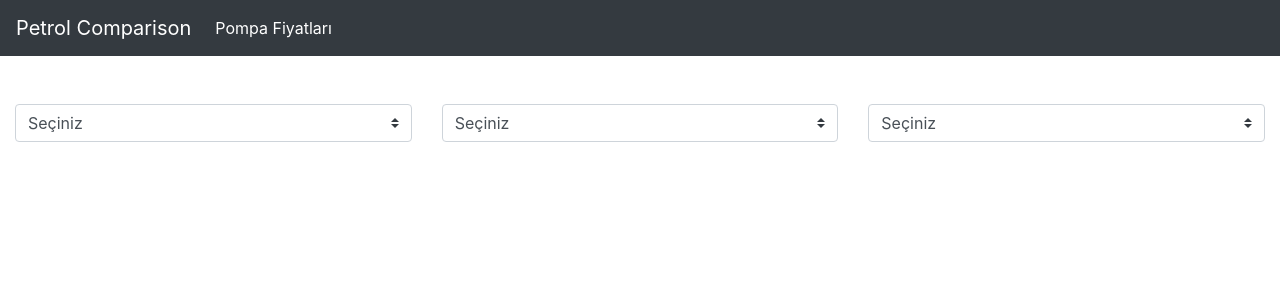
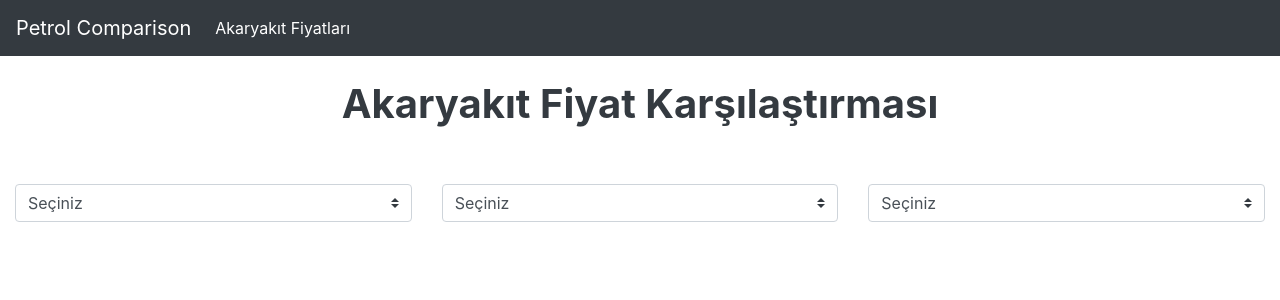
Before and after one commit to kaansen57/Petrol-Prices-Comparison, a Vue app: page / in a window 1280 px wide. Shown: the top 300 px of the page. Built offline with nearby package versions, Linux system fonts and the light colour scheme.

Commit message:
bug fixed

```diff
--- a/package.json
+++ b/package.json
@@ -13,8 +13,6 @@
     "jquery": "^3.5.1",
     "popper.js": "^1.16.1",
     "vue": "^2.6.12",
-    "vue-axios-cors": "^1.0.1",
-    "vue-loading-skeleton": "^1.1.9",
     "vue-router": "^3.2.0",
     "vuex": "^3.4.0"
   },
--- a/src/App.vue
+++ b/src/App.vue
@@ -6,12 +6,14 @@
 
 <script>
 import Home from "@/views/Home";
+
 export default {
   data() {
     return {};
   },
   components: {
     Home,
+
   },
 };
 </script>
--- a/src/components/Card.vue
+++ b/src/components/Card.vue
@@ -1,6 +1,6 @@
 <template >
-    <div class="col-md-4 mt-5 ">
-      <div class="ks__card text-center p-4" v-if="selectedPetrols === 'PO'" :key="1" >
+    <div class="col-md-4 mt-5 mb-5 ">
+      <div class="ks__card text-center p-4" v-if="selectedPetrols === 'PO'"  >
         <div class="ks__card--side ks__card--front po" >
           <div class="row">
             <div class="col-md-2"></div>
@@ -8,7 +8,7 @@
               <div class="card-body">
                 <div class="card-title">
                   <h3 class="mt-5 ml-5 text-white">
-                    Yakıt Türü : <b>{{ cardData.title }}</b>
+                 <span style="color:#d3d3d3;">Yakıt Türü : </span> <b>{{ cardData.title }}</b>
                   </h3>
                 </div>
                 <h4 class="text-white">
@@ -23,14 +23,14 @@
         <div class="ks__card--side ks__card--back back-po"></div>
       </div>
 
-      <div class="ks__card text-center p-4" v-if="selectedPetrols === 'OPET'" :key="2">
+      <div class="ks__card text-center p-4" v-if="selectedPetrols === 'OPET'">
         <div class="ks__card--side ks__card--front opet">
           <div class="row">
             <div class="col-md-12 text-center">
               <div class="card-body">
                 <div class="card-title">
                   <h3 class="mt-5 ml-5 text-white">
-                    Yakıt Türü : <b>{{ cardData.title }}</b>
+                    <span style="color:#f0cd09;">Yakıt Türü : </span>  <b>{{ cardData.title }}</b>
                   </h3>
                 </div>
                 <h4 class="text-white">
@@ -49,6 +49,7 @@
 </template>
 <script>
 import {mapGetters} from 'vuex'
+
 export default {
   name: "Card",
   props: ["cardData" ],
@@ -58,11 +59,8 @@ export default {
   computed:{
     ...mapGetters([
         'titlePrices',
-        'selectedPetrols',
-        'citys',
-        'districts'
-    ])
-  }
+        'selectedPetrols'])
+  },
 };
 </script>
 
--- a/src/components/Header.vue
+++ b/src/components/Header.vue
@@ -17,7 +17,7 @@
       <div class="collapse navbar-collapse" id="navbarNav">
         <ul class="navbar-nav">
           <li class="nav-item active">
-            <a class="nav-link" href="/">Pompa Fiyatları</a>
+            <a class="nav-link" href="/">Akaryakıt Fiyatları</a>
           </li>
 
         </ul>
--- a/src/store/index.js
+++ b/src/store/index.js
@@ -33,11 +33,8 @@ export default new Vuex.Store({
       if (!payload) {
         state.titlePrice = []
       } else {
-        state.titlePrice.push(payload);
+        state.titlePrice = payload;
       }
-    },
-    titlePriceSetOpet(state, payload) {
-      state.titlePrice = payload;
     },
     citySet(state, payload) {
       state.city = payload;
@@ -54,13 +51,17 @@ export default new Vuex.Store({
       };
       axios(options)
         .then((res) => {
-
-          Object.keys(res.data).forEach((key) => {
-            if (key === "AktarimTarihi") {
-            } else {
-              context.commit("titlePriceSet", { title: key, price: res.data[key] })
-            }
-          });
+          console.log(res);
+          const data = res.data;
+          const arr = [
+            { title: "V/Max Kurşunsuz 95", price: data.K95 },
+            { title: "V/Max Kurşunsuz 97", price: data.K97 },
+            { title: "V/Max EuroDiesel", price: data.Mot50 },
+            { title: "V/Pro EuroDiesel", price: data.MotPro },
+            { title: "PO/Gaz", price: data.PoGaz }
+          ];
+          console.log(arr);
+          context.commit("titlePriceSet",arr);
         })
         .catch((err) => {
           console.error("Connected Failed " + err);
@@ -88,7 +89,7 @@ export default new Vuex.Store({
                 { title: "Yüksek Kükürtlü Oil", price: x._YuksekKukurtluOil },
                 { title: "Gaz Yağı", price: x._GazYagi },
                 { title: "Kalorifer Yakıtı", price: x._KaloriferYakiti }];
-              context.commit("titlePriceSetOpet", arr);
+              context.commit("titlePriceSet", arr);
             });
         })
         .catch((err) => {
--- a/src/views/Home.vue
+++ b/src/views/Home.vue
@@ -1,6 +1,11 @@
 <template>
   <div>
     <Header :petrol="selectedPetrol" />
+    <div class="row mx-auto">
+       <div class="col-md-12 text-center mt-4" >
+          <h1 :class="textBg"> <b> Akaryakıt Fiyat Karşılaştırması </b> </h1>
+       </div>
+     </div>
     <div class="row mx-auto">
       <div class="col-md-4 custom-margin">
         <div class="input-group">
@@ -42,13 +47,16 @@
       enter-active-class="animate__animated animate__bounceInLeft"
       leave-active-class="animate__animated animate__bounceOutRight"
       appear
+
     >
+
       <Card
         class="float-left"
         :cardData="item"
         v-for="(item, i) in titlePrices"
         :key="i"
       ></Card>
+
     </transition-group>
   </div>
 </template>
@@ -69,14 +77,13 @@ export default {
       selectedDistrict: "Seçiniz",
       cityNo: -1,
       districts: [],
-      po: [],
-      opet: [],
-      titlePrice: [],
+      textBg:"text-dark"
     };
   },
   components: {
     Header,
     Card,
+
   },
   methods: {
     ilId(event) {
@@ -100,6 +107,16 @@ export default {
         .replace(/ö/gim, "o")
         .replace(/ç/gim, "c");
     },
+    poVuexConfig(){
+      this.$store.commit("citySet", this.turkishToEnglish(this.iller[this.cityNo].il.toUpperCase()));
+        this.$store.commit("districtSet", this.turkishToEnglish(this.selectedDistrict.toUpperCase()));
+        this.$store.dispatch("petrolOfisiAction");
+    },
+    opetVuexConfig(){
+       this.$store.commit("citySet", this.iller[this.cityNo].il.toUpperCase());
+        this.$store.commit("districtSet", this.selectedDistrict.toUpperCase());
+        this.$store.dispatch("opet");
+    }
   },
   computed: {
     ...mapGetters(["titlePrices", "selectedPetrols"]),
@@ -116,27 +133,22 @@ export default {
     selectedDistrict() {
       this.selectedPetrol = "Seçiniz";
     },
-    selectedPetrol(newValue, oldValue) {
+    selectedPetrol(newValue) {
       this.$store.commit("titlePriceSet", false); //cardDatasını temizlemek için mutationa false gönder.
       this.$store.commit("selectedPetrolSet", newValue);
 
       if (newValue === "PO") {
-        this.$store.commit(
-          "citySet",
-          this.turkishToEnglish(this.iller[this.cityNo].il.toUpperCase())
-        );
-        this.$store.commit(
-          "districtSet",
-          this.turkishToEnglish(this.selectedDistrict.toUpperCase())
-        );
-        this.$store.dispatch("petrolOfisiAction");
+        this.textBg = "text-danger"
+        setTimeout(() => {
+           this.poVuexConfig();
+        },700);
+
       } else if (newValue === "OPET") {
-        console.log("opetegirdi");
-        this.$store.commit("citySet", this.iller[this.cityNo].il.toUpperCase());
-        this.$store.commit("districtSet", this.selectedDistrict.toUpperCase());
-        this.$store.dispatch("opet");
+         this.textBg = "opet"
+        this.opetVuexConfig();
       }
     },
+
   },
   created() {
     this.iller = cityJSON;
@@ -144,8 +156,11 @@ export default {
 };
 </script>
 
-<style >
+<style scoped>
 .custom-margin {
   margin-top: 3rem;
 }
+.opet{
+ color:#005295;
+}
 </style>
```
Also changed, not shown: src/components/Footer.vue (deleted), 2 other files (tests, documents, lock files or other folders). Lines whose indentation alone changed are shown as unchanged.
